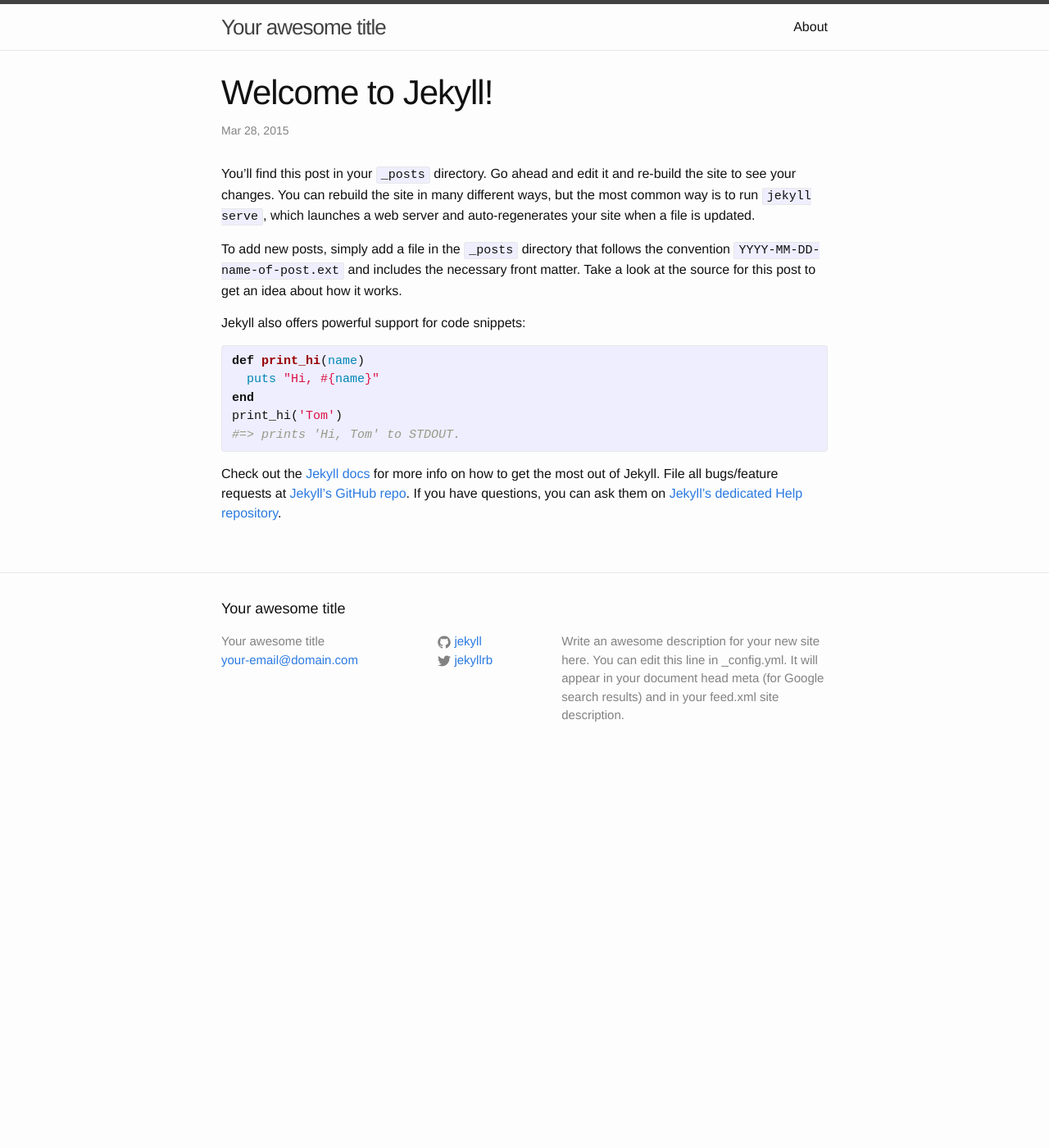
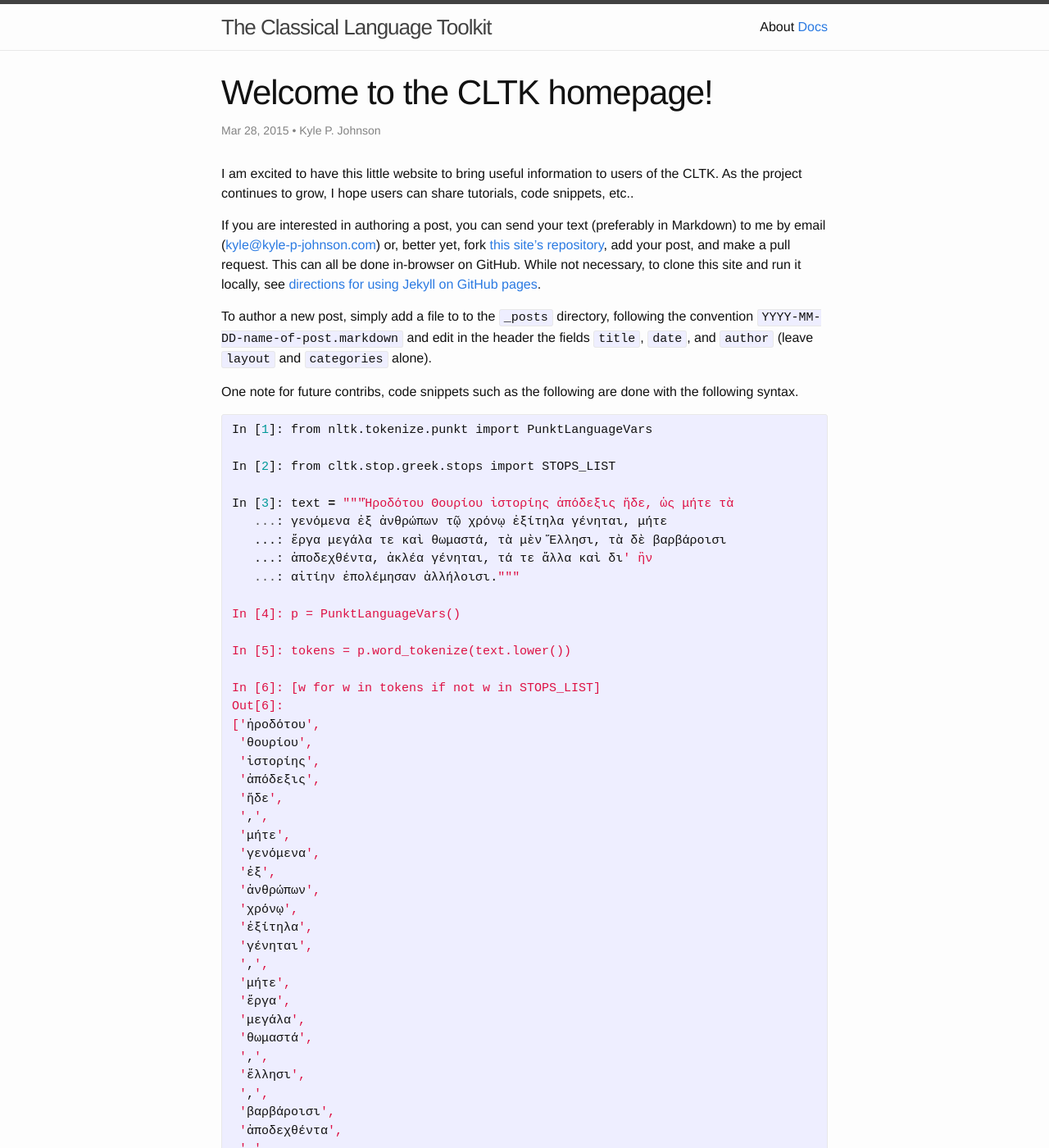
Before and after one commit to cltk/cltk.github.io, a Jekyll site: the page built from _posts/2015-03-28-welcome-to-jekyll.markdown, in a window 1280 px wide and 1400 px high. Shown: the whole window at 82% size. Built offline with Jekyll 4.4.1, drawn with Linux system fonts in a browser that asks for light colours; some of the changed text lies outside the part shown.

Commit message:
misc additions to get started

```diff
--- /dev/null
+++ b/CNAME
@@ -0,0 +1 @@
+cltk.org
--- a/_config.yml
+++ b/_config.yml
@@ -1,14 +1,13 @@
 # Site settings
-title: Your awesome title
-email: your-email@domain.com
+title: The Classical Language Toolkit
+#email: kyle@kyle-p-johnson.com
 description: > # this means to ignore newlines until "baseurl:"
-  Write an awesome description for your new site here. You can edit this
-  line in _config.yml. It will appear in your document head meta (for
-  Google search results) and in your feed.xml site description.
+  The Classical Language Toolkit (CLTK) offers natural language processing support for Classical languages.
 baseurl: "" # the subpath of your site, e.g. /blog/
-url: "http://yourdomain.com" # the base hostname & protocol for your site
-twitter_username: jekyllrb
-github_username:  jekyll
+url: "http://cltk.org" # the base hostname & protocol for your site
+#twitter_username: kyle_p_johnson
+github_username:  cltk
 
 # Build settings
 markdown: kramdown
+highlighter: pygments
--- a/_includes/header.html
+++ b/_includes/header.html
@@ -19,6 +19,7 @@
           <a class="page-link" href="{{ page.url | prepend: site.baseurl }}">{{ page.title }}</a>
           {% endif %}
         {% endfor %}
+        <a href="http://docs.cltk.org">Docs</a>
       </div>
     </nav>
 
--- a/_posts/2015-03-28-welcome-to-jekyll.markdown
+++ b/_posts/2015-03-28-welcome-to-jekyll.markdown
@@ -1,25 +1,69 @@
 ---
 layout: post
-title:  "Welcome to Jekyll!"
-date:   2015-03-28 15:28:41
-categories: jekyll update
+categories: blog
+title:  "Welcome to the CLTK homepage!"
+date:   2015-03-28 15:28:00
+author: Kyle P. Johnson
 ---
-You’ll find this post in your `_posts` directory. Go ahead and edit it and re-build the site to see your changes. You can rebuild the site in many different ways, but the most common way is to run `jekyll serve`, which launches a web server and auto-regenerates your site when a file is updated.
+I am excited to have this little website to bring useful information to users of the CLTK. As the project continues to grow, I hope users can share tutorials, code snippets, etc..
 
-To add new posts, simply add a file in the `_posts` directory that follows the convention `YYYY-MM-DD-name-of-post.ext` and includes the necessary front matter. Take a look at the source for this post to get an idea about how it works.
+If you are interested in authoring a post, you can send your text (preferably in Markdown) to me by email ([kyle@kyle-p-johnson.com](kyle@kyle-p-johnson.com)) or, better yet, fork [this site's repository](https://github.com/cltk/cltk.github.io), add your post, and make a pull request. This can all be done in-browser on GitHub. While not necessary, to clone this site and run it locally, see [directions for using Jekyll on GitHub pages](https://help.github.com/articles/using-jekyll-with-pages/).
 
-Jekyll also offers powerful support for code snippets:
+To author a new post, simply add a file to to the `_posts` directory, following the convention `YYYY-MM-DD-name-of-post.markdown` and edit in the header the fields `title`, `date`, and `author` (leave `layout` and `categories` alone).
 
-{% highlight ruby %}
-def print_hi(name)
-  puts "Hi, #{name}"
-end
-print_hi('Tom')
-#=> prints 'Hi, Tom' to STDOUT.
+One note for future contribs, code snippets such as the following are done with the following syntax.
+
+{% highlight python %}
+
+In [1]: from nltk.tokenize.punkt import PunktLanguageVars
+
+In [2]: from cltk.stop.greek.stops import STOPS_LIST
+
+In [3]: text = """Ἡροδότου Θουρίου ἱστορίης ἀπόδεξις ἥδε, ὡς μήτε τὰ
+   ...: γενόμενα ἐξ ἀνθρώπων τῷ χρόνῳ ἐξίτηλα γένηται, μήτε
+   ...: ἔργα μεγάλα τε καὶ θωμαστά, τὰ μὲν Ἕλλησι, τὰ δὲ βαρβάροισι
+   ...: ἀποδεχθέντα, ἀκλέα γένηται, τά τε ἄλλα καὶ δι' ἣν
+   ...: αἰτίην ἐπολέμησαν ἀλλήλοισι."""
+
+In [4]: p = PunktLanguageVars()
+
+In [5]: tokens = p.word_tokenize(text.lower())
+
+In [6]: [w for w in tokens if not w in STOPS_LIST]
+Out[6]:
+['ἡροδότου',
+ 'θουρίου',
+ 'ἱστορίης',
+ 'ἀπόδεξις',
+ 'ἥδε',
+ ',',
+ 'μήτε',
+ 'γενόμενα',
+ 'ἐξ',
+ 'ἀνθρώπων',
+ 'χρόνῳ',
+ 'ἐξίτηλα',
+ 'γένηται',
+ ',',
+ 'μήτε',
+ 'ἔργα',
+ 'μεγάλα',
+ 'θωμαστά',
+ ',',
+ 'ἕλλησι',
+ ',',
+ 'βαρβάροισι',
+ 'ἀποδεχθέντα',
+ ',',
+ 'ἀκλέα',
+ 'γένηται',
+ ',',
+ 'ἄλλα',
+ 'δι',
+ "'",
+ 'ἣν',
+ 'αἰτίην',
+ 'ἐπολέμησαν',
+ 'ἀλλήλοισι.']
+
 {% endhighlight %}
-
-Check out the [Jekyll docs][jekyll] for more info on how to get the most out of Jekyll. File all bugs/feature requests at [Jekyll’s GitHub repo][jekyll-gh]. If you have questions, you can ask them on [Jekyll’s dedicated Help repository][jekyll-help].
-
-[jekyll]:      http://jekyllrb.com
-[jekyll-gh]:   https://github.com/jekyll/jekyll
-[jekyll-help]: https://github.com/jekyll/jekyll-help
```
Also changed, not shown: about.md (+4 -3 lines).
